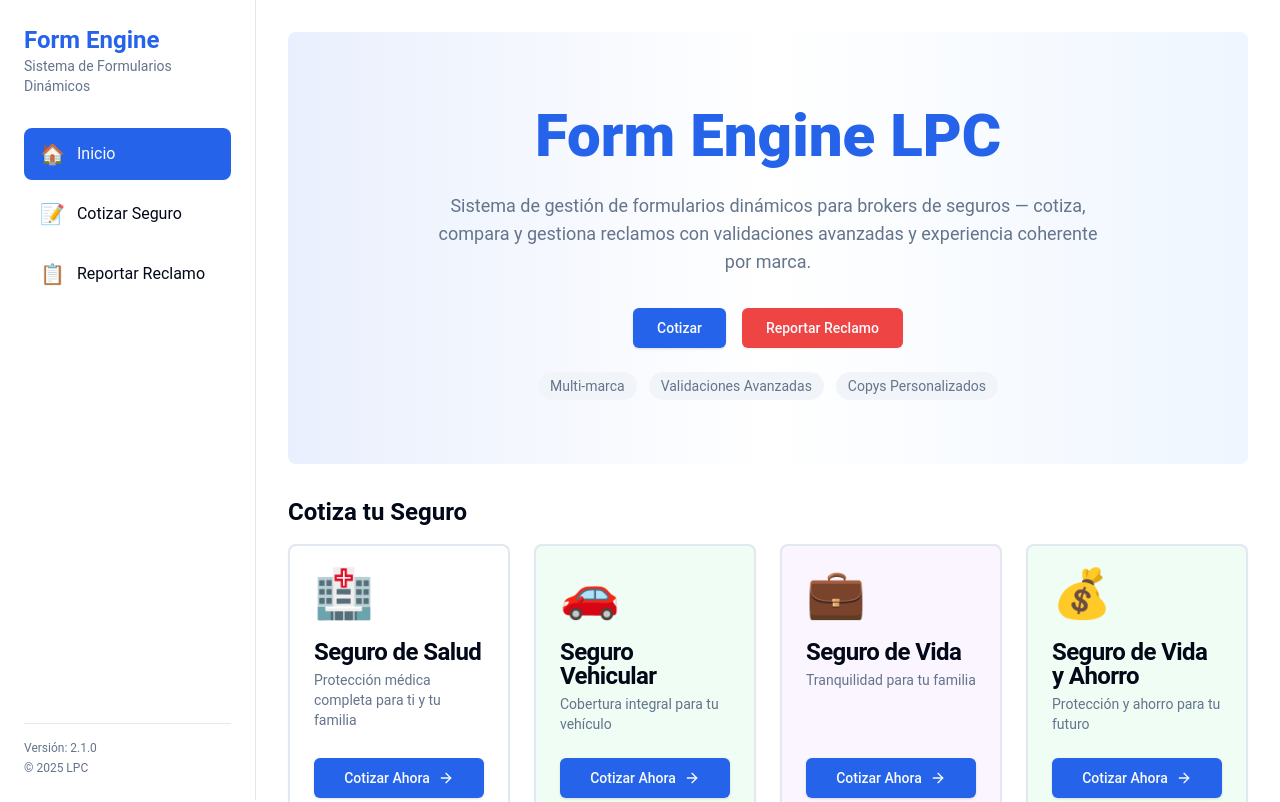
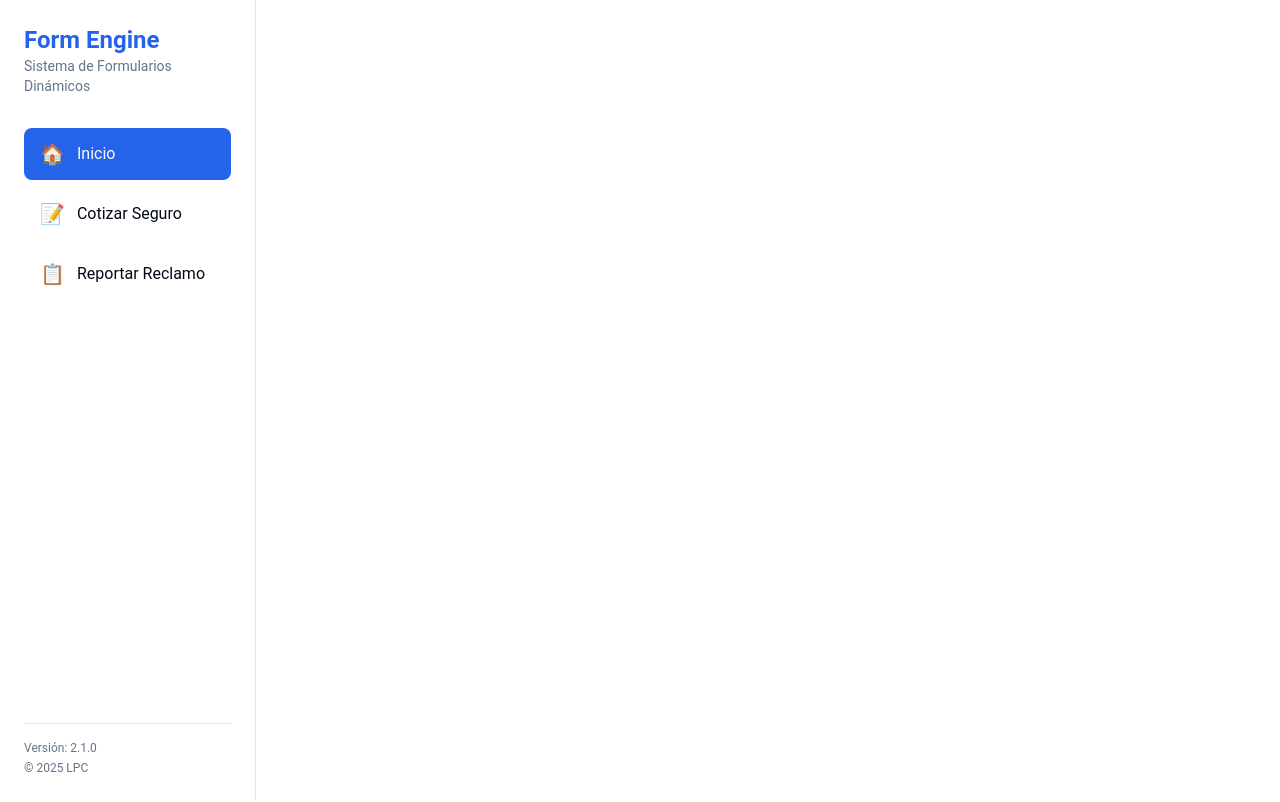
Before and after one commit to jonathanludena/formEngine_lpc, a React (Vite) app: page / in a window 1280 px wide. Shown: the top 802 px of the page. Built offline with nearby package versions, Linux system fonts and the light colour scheme.

Commit message:
fix: update route paths to include base path for navigation

```diff
--- a/src/App.tsx
+++ b/src/App.tsx
@@ -38,9 +38,9 @@ const App = () => {
       {/* Main Content */}
       <div className="flex-1 p-8 md:ml-64 overflow-auto">
         <Routes>
-          <Route path="/" element={<HomePage />} />
-          <Route path="/cotizar" element={<UnifiedQuotePage />} />
-          <Route path="/reclamos" element={<ClaimPage />} />
+          <Route path="/formEngine_lpc" element={<HomePage />} />
+          <Route path="/formEngine_lpc/cotizar" element={<UnifiedQuotePage />} />
+          <Route path="/formEngine_lpc/reclamos" element={<ClaimPage />} />
         </Routes>
       </div>
     </div>
```
